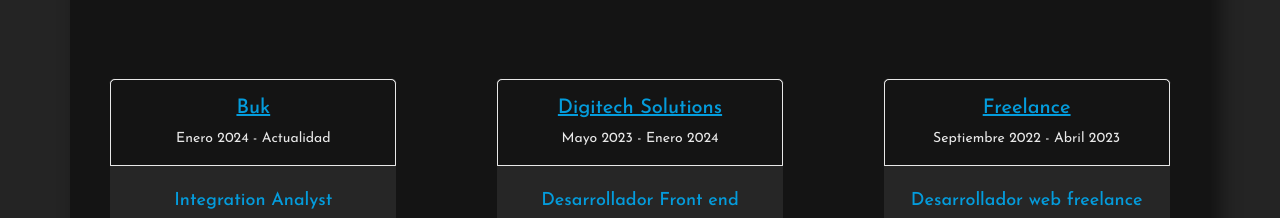
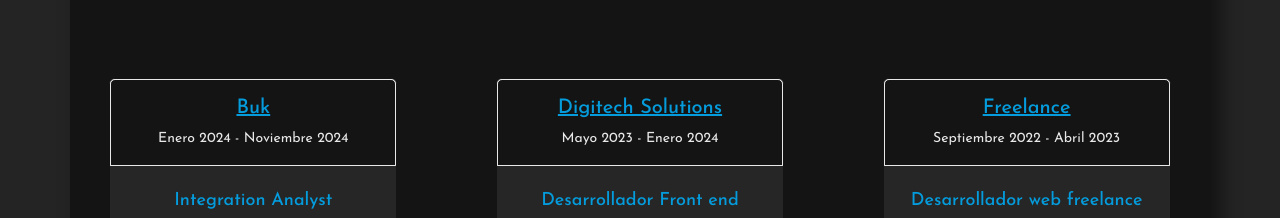
Before and after one commit to vortegar/cv-victorio_ortega, a React (Vite) app: page / in a window 1280 px wide. Shown: the part 1847-2065 px from the top of the page. Built offline with nearby package versions, Linux system fonts and the light colour scheme.

Commit message:
update cv

```diff
--- a/src/data/cvData.js
+++ b/src/data/cvData.js
@@ -359,7 +359,7 @@
         id: 1,
         title: 'Integration Analyst',
         subtitle:'Buk',
-        date: 'Enero 2024 - Actualidad',
+        date: 'Enero 2024 - Noviembre 2024',
         description: `Asegurar la interoperabilidad y la integración eficiente de diferentes aplicaciones dentro de un entorno más amplio, garantizando que trabajen de manera conjunta y efectiva para cumplir con los objetivos.`
     },
     {
```
Also changed, not shown: 2 other files (tests, documents, lock files or other folders).
